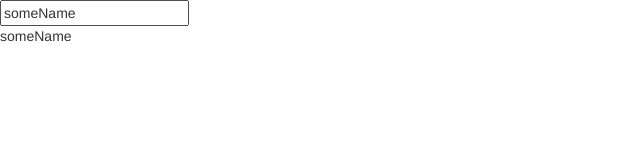
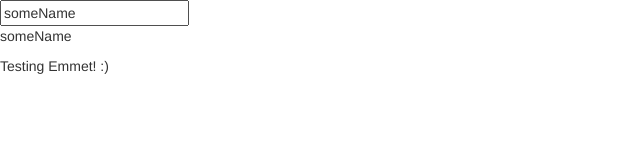
Before and after one commit to jtefert/angular2Course, an Angular app: page / in a window 1280 px wide. Shown: the top 160 px of the page, without its empty margins (0-640 px from the left). Built offline with nearby package versions, Linux system fonts and the light colour scheme.

Commit message:
Testing Emmet

```diff
--- a/src/app/app.component.html
+++ b/src/app/app.component.html
@@ -1,2 +1,5 @@
 <input type="text" [(ngModel)]="name"/>
 <p>{{name}}</p>
+<div class="someClass">
+  <p>Testing Emmet! :)</p>
+</div>
```
